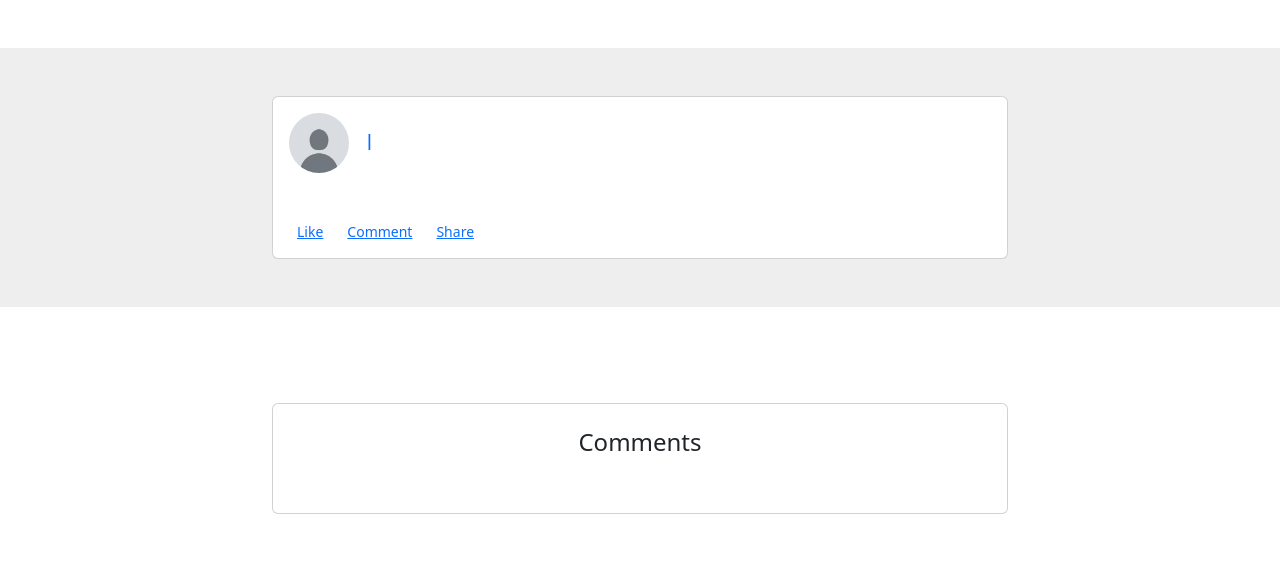
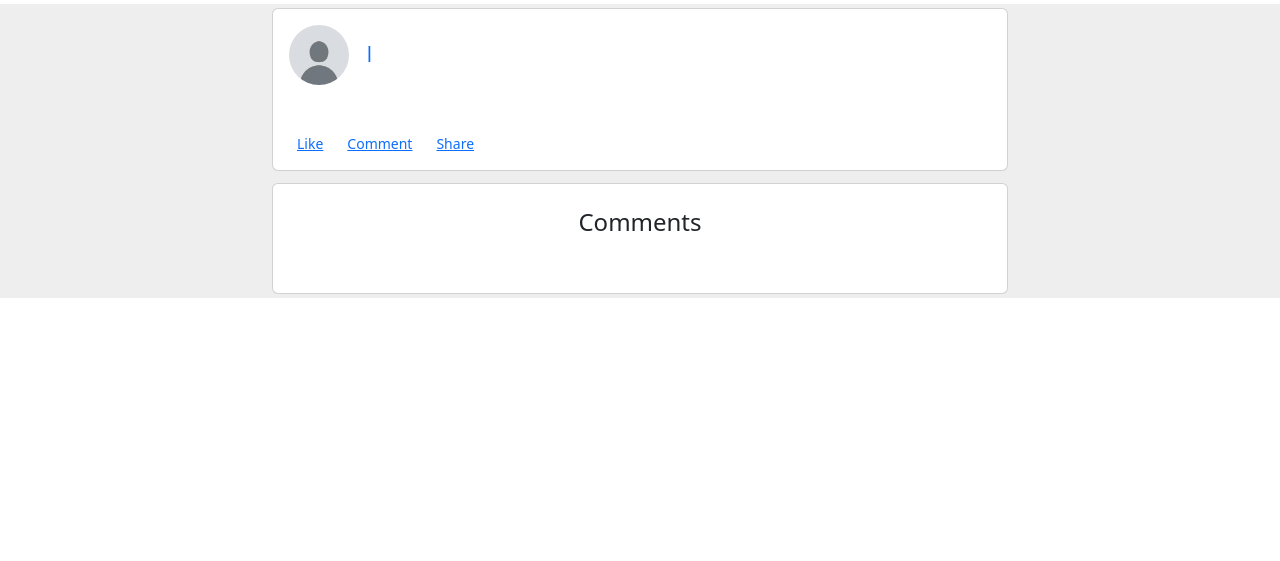
Before and after one commit to PeytonRoden/Posty, a Flask app: template templates/post_viewer.html in a window 1280 px wide. Shown: the part 56-617 px from the top of the page. Run offline with Flask 3, Linux system fonts and the light colour scheme; the template is opened without the code that fills it, so the values that code supplies are empty; parts of the project's set-up code (start-up, migrations or seed data) failed here and were passed over.

Commit message:
decreasing padding between posts

```diff
--- a/templates/post_viewer.html
+++ b/templates/post_viewer.html
@@ -25,8 +25,9 @@
 
 
 
-<section style="background-color: #eee;">
-  <div class="container my-5 py-5">
+  <section class="gradient-custom"  style="background-color: #eee;">
+
+    <div class="container my-1 py-1">
       <div class="row d-flex justify-content-center">
         <div class="col-md-12 col-lg-10 col-xl-8">
           <div class="card">
@@ -99,14 +100,10 @@
         </div>
       </div>
     </div>
-</section>
 
 
-  <!--example comment tree ot be changed later-->
 
-
-  <section class="gradient-custom">
-    <div class="container my-5 py-5">
+    <div class="container my-1 py-1">
       <div class="row d-flex justify-content-center">
         <div class="col-md-12 col-lg-10 col-xl-8">
           <div class="card">
```
Also changed, not shown: templates/index.html (+6 -3 lines). Lines whose indentation alone changed are shown as unchanged.
